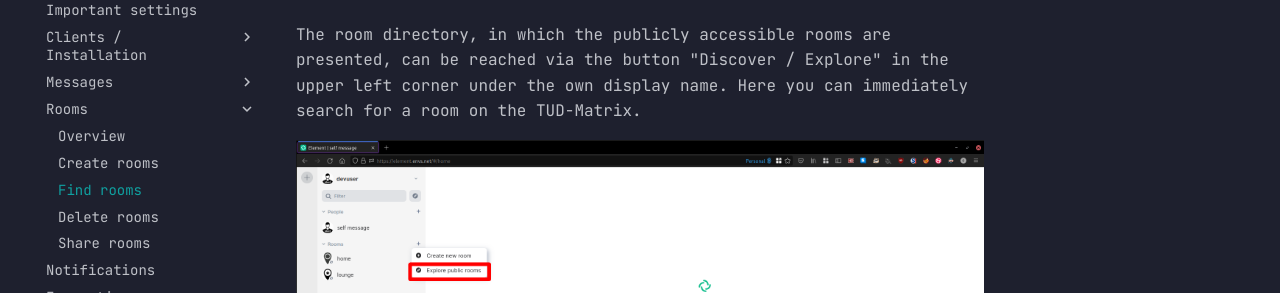
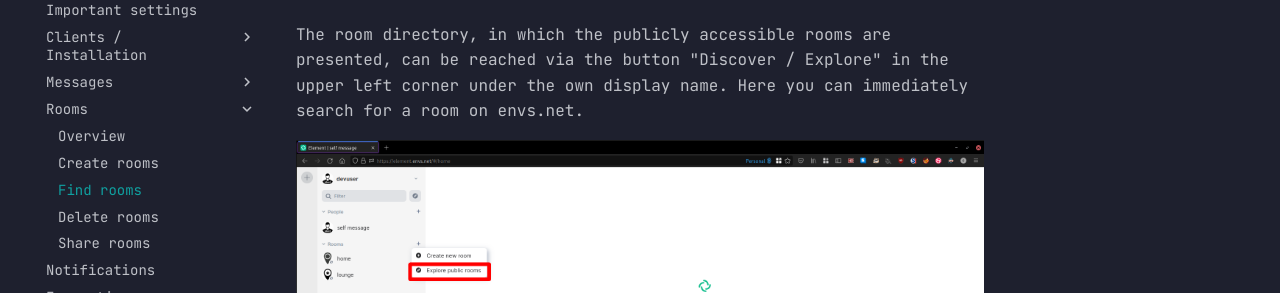
Before and after one commit to envs-net/matrix-doc, an MkDocs documentation site: the page built from docs/rooms/find.md, in a window 1280 px wide and 938 px high. Shown: the part 209-502 px from the top of the window. Built offline with MkDocs 1.6.1 and Material for MkDocs 9.7.7, drawn with Linux system fonts in a browser that asks for light colours.

Commit message:
rooms/find.md move to envs

```diff
--- a/docs/rooms/find.md
+++ b/docs/rooms/find.md
@@ -5,7 +5,7 @@ date: 2021-08-03T20:30:00+02:00
 
 ## Find rooms
 
-The room directory, in which the publicly accessible rooms are presented, can be reached via the button "Discover / Explore" in the upper left corner under the own display name. Here you can immediately search for a room on the TUD-Matrix.
+The room directory, in which the publicly accessible rooms are presented, can be reached via the button "Discover / Explore" in the upper left corner under the own display name. Here you can immediately search for a room on envs.net.
 
 ![Menu to find public rooms](/images/01_Find_en.png)
 
```
